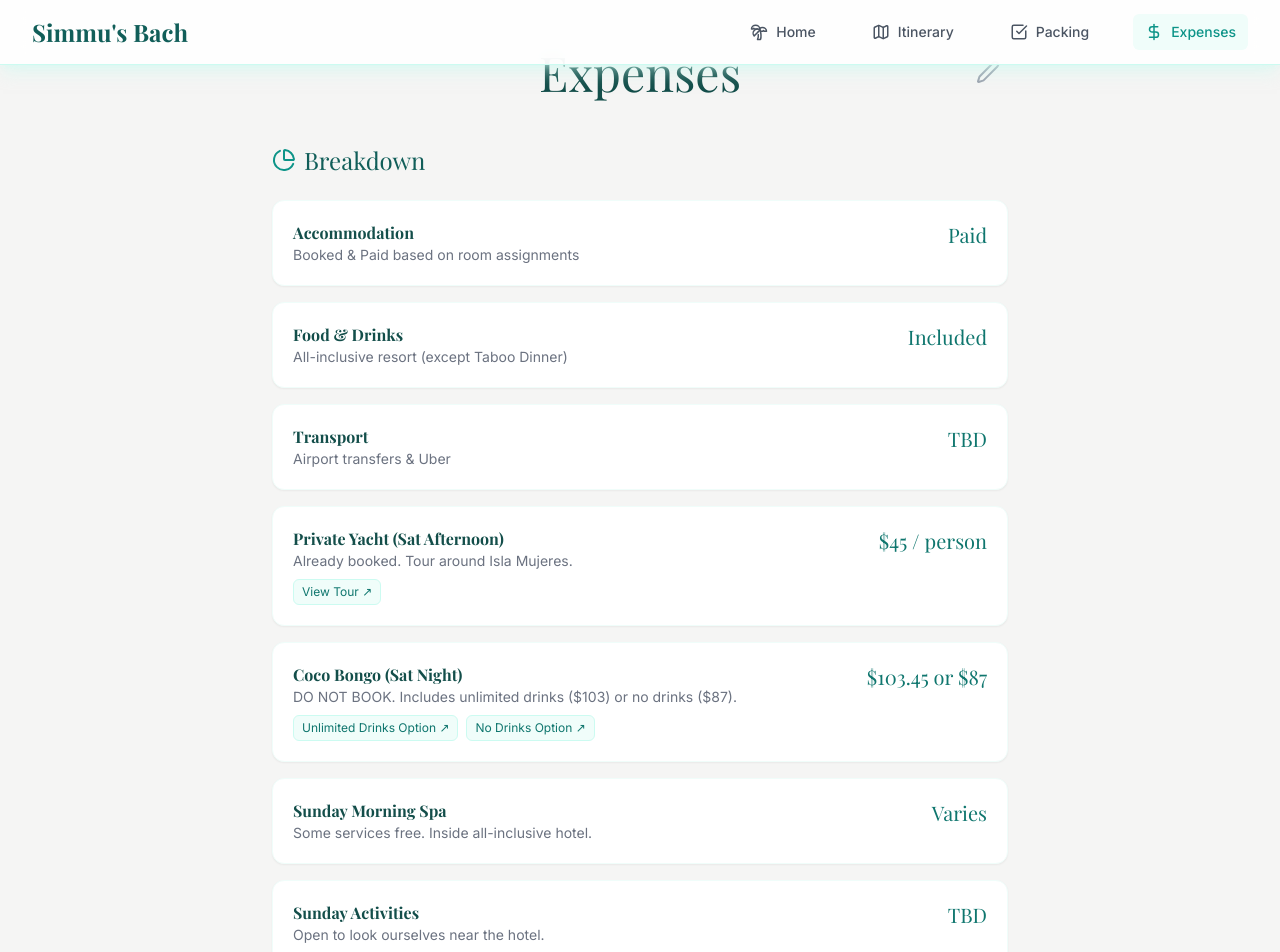
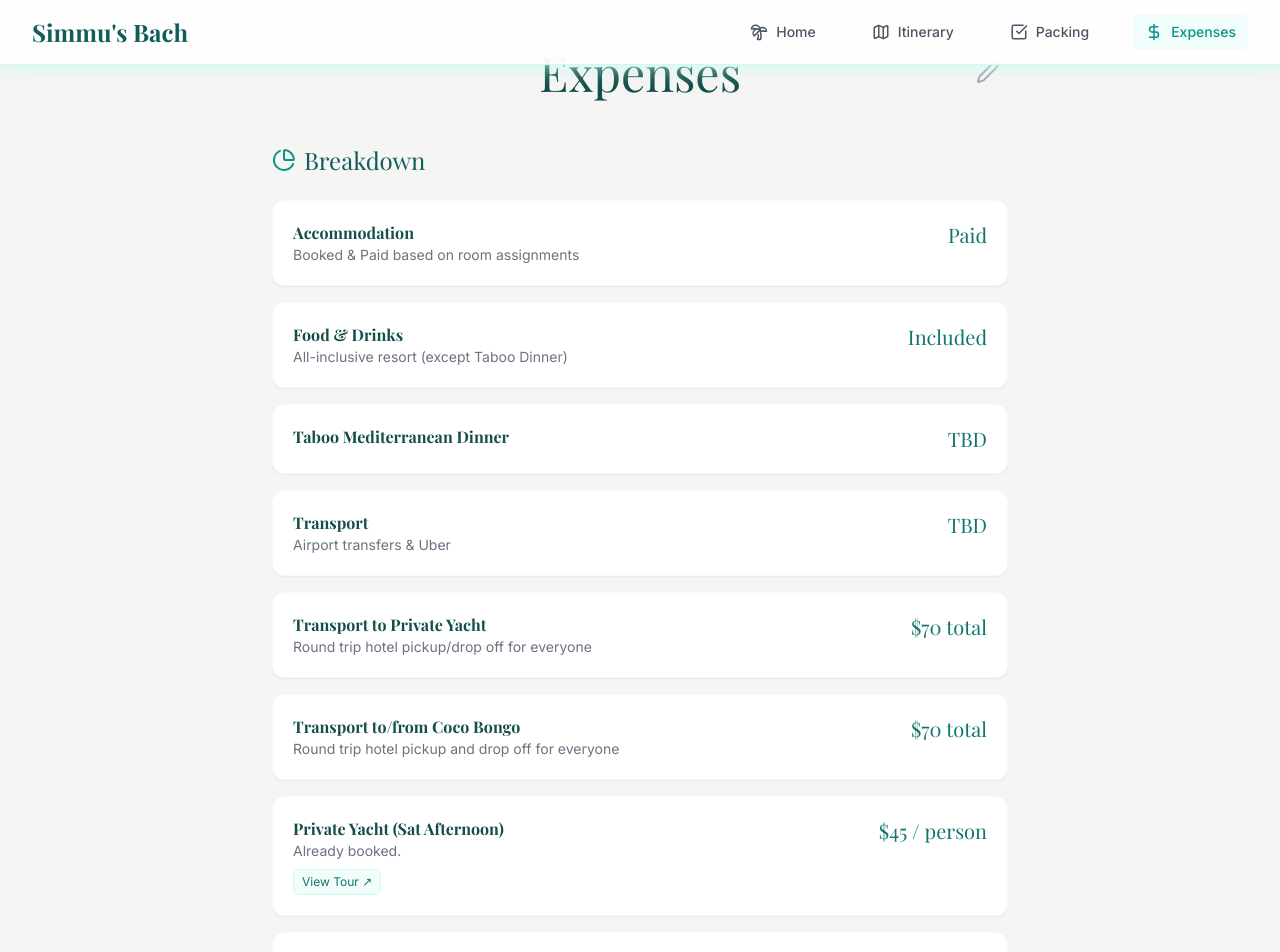
Before and after one commit to shivara28/Cancun-bach-trip, a React (Vite) app: page /expenses in a window 1280 px wide. Shown: the top 952 px of the page. Built offline with nearby package versions, Linux system fonts and the light colour scheme; a web font is replaced by a local one.

Commit message:
more edits to bach planning

```diff
--- a/src/pages/Expenses.jsx
+++ b/src/pages/Expenses.jsx
@@ -6,24 +6,27 @@ const Expenses = () => {
     const defaultCategories = [
         { name: 'Accommodation', amount: 'Paid', desc: 'Booked & Paid based on room assignments' },
         { name: 'Food & Drinks', amount: 'Included', desc: 'All-inclusive resort (except Taboo Dinner)' },
+        { name: 'Taboo Mediterranean Dinner', amount: 'TBD', desc: '' },
         { name: 'Transport', amount: 'TBD', desc: 'Airport transfers & Uber' },
+        { name: 'Transport to Private Yacht', amount: '$70 total', desc: 'Round trip hotel pickup/drop off for everyone' },
+        { name: 'Transport to/from Coco Bongo', amount: '$70 total', desc: 'Round trip hotel pickup and drop off for everyone' },
         {
             name: 'Private Yacht (Sat Afternoon)',
             amount: '$45 / person',
-            desc: 'Already booked. Tour around Isla Mujeres.',
+            desc: 'Already booked.',
             links: [{ text: 'View Tour', url: 'https://www.getyourguide.com/cancun-l150/private-yacht-in-cancun-tour-around-isla-mujeres-t479110/?ranking_uuid=c0722932-5679-46ff-804c-08a0bf6be5f2' }]
         },
         {
             name: 'Coco Bongo (Sat Night)',
-            amount: '$103.45 or $87',
-            desc: 'DO NOT BOOK. Includes unlimited drinks ($103) or no drinks ($87).',
+            amount: '$103.45 or $87 / person',
+            desc: 'BOOK SOON. Includes unlimited drinks ($103) or no drinks ($87).',
             links: [
                 { text: 'Unlimited Drinks Option', url: 'https://www.cocobongo.com/show/cancun/#' },
                 { text: 'No Drinks Option', url: 'https://www.getyourguide.com/cancun-l150/cancun-coco-bongo-nightclub-experience-t404040/?ranking_uuid=36a0c5da-e239-4f00-97a2-dbafcf41fafa' }
             ]
         },
-        { name: 'Sunday Morning Spa', amount: 'Varies', desc: 'Some services free. Inside all-inclusive hotel.' },
-        { name: 'Sunday Activities', amount: 'TBD', desc: 'Open to look ourselves near the hotel.' }
+        { name: 'Sunday Morning Spa', amount: 'TBD', desc: 'Some services free. Inside all-inclusive hotel.' },
+        { name: 'Sunday Activities', amount: 'TBD', desc: 'If interested - Open to look ourselves near the hotel.' }
     ];
 
     const [categories, setCategories] = useState(defaultCategories);
--- a/src/pages/PackingList.jsx
+++ b/src/pages/PackingList.jsx
@@ -5,6 +5,7 @@ import { CheckCircle2, Sparkles, Edit2, Save, Trash2, Plus } from 'lucide-react'
 const PackingList = () => {
     const defaultEssentials = [
         'Passport / ID', 'Flight Info', 'Cash (Pesos/USD) & Cards',
+        'Summer Outfits (Weather will be 70s/80s)', 'Shorts', 'Summer Beach Dresses',
         'Sunscreen (Face & Body)', 'Sunglasses', 'Hat / Visor', 'Beach Bag',
         '3 Swimsuits (1 for Sunday if you want a diff one)', 'Cover-ups', 'Flip Flops / Sandals',
         'Heels / Wedges (for Dinner/Club)', 'Casual Shoes (Travel/Walking)',
```
